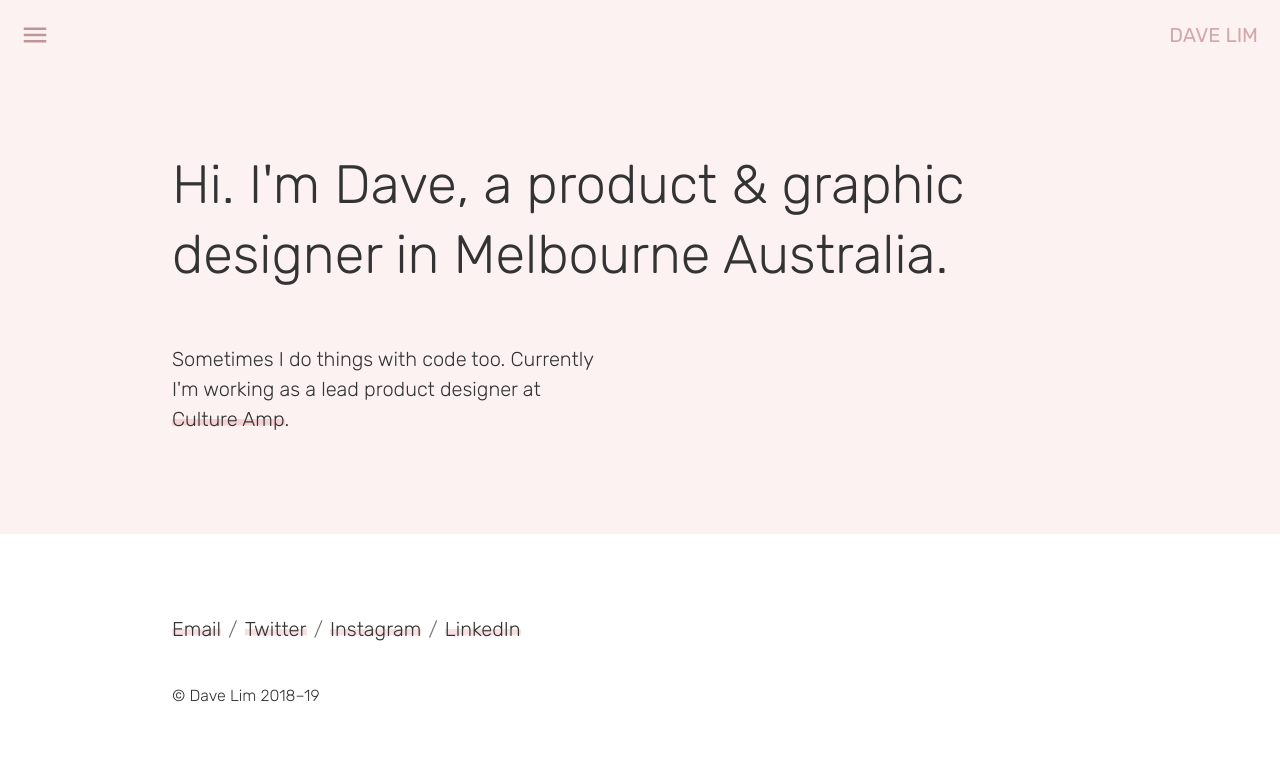
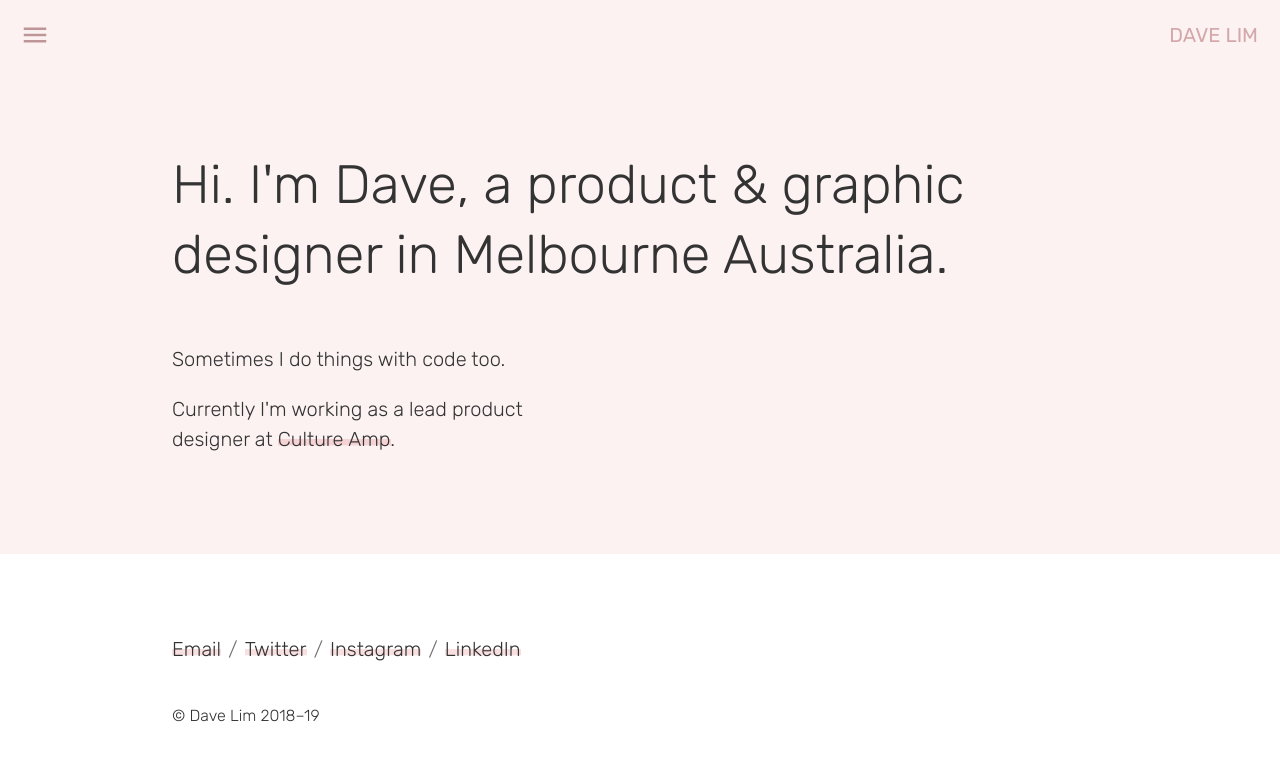
Before and after one commit to dlimiter/dlimiter.github.io, a Jekyll site: the page built from index.html, in a window 1280 px wide. Shown: the top 761 px of the page. Built offline with Jekyll 4.4.1, drawn with Linux system fonts in a browser that asks for light colours.

```diff
--- a/index.html
+++ b/index.html
@@ -15,7 +15,10 @@
 <div class="container -alternate3">
   <div>
     <p class="">
-     Sometimes I do things with code too. Currently I'm working as a lead product designer at <a href="https://www.cultureamp.com">Culture Amp</a>.
+     Sometimes I do things with code too.
+   </p>
+   <p class="">
+     Currently I'm working as a lead product designer at <a href="https://www.cultureamp.com">Culture Amp</a>.
     </p>
   </div>
 </div>
```
